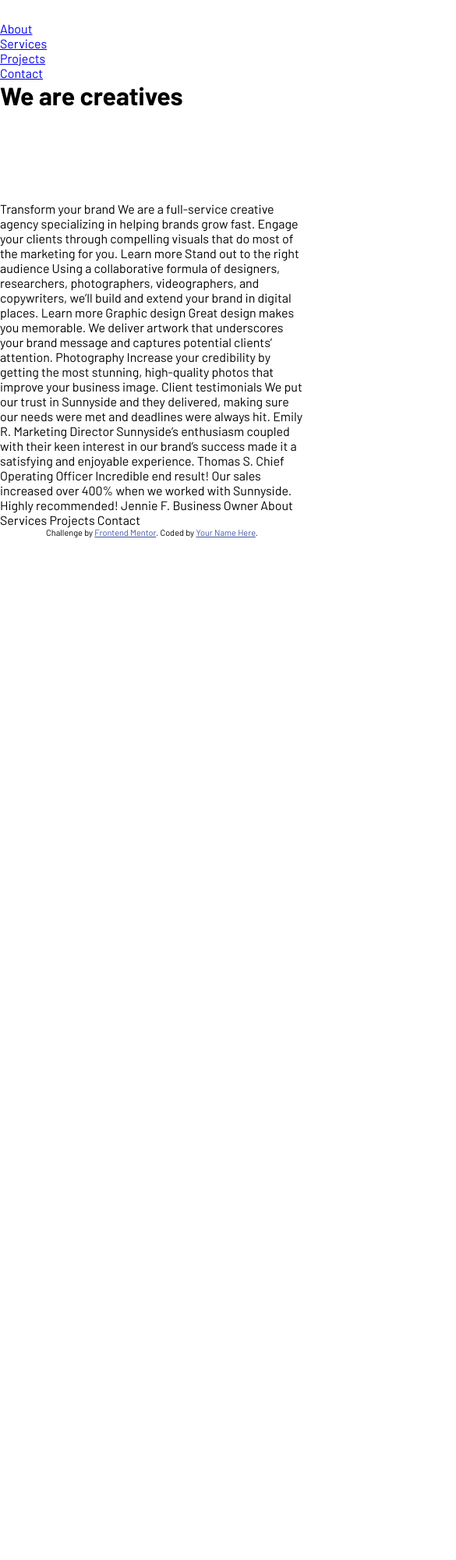
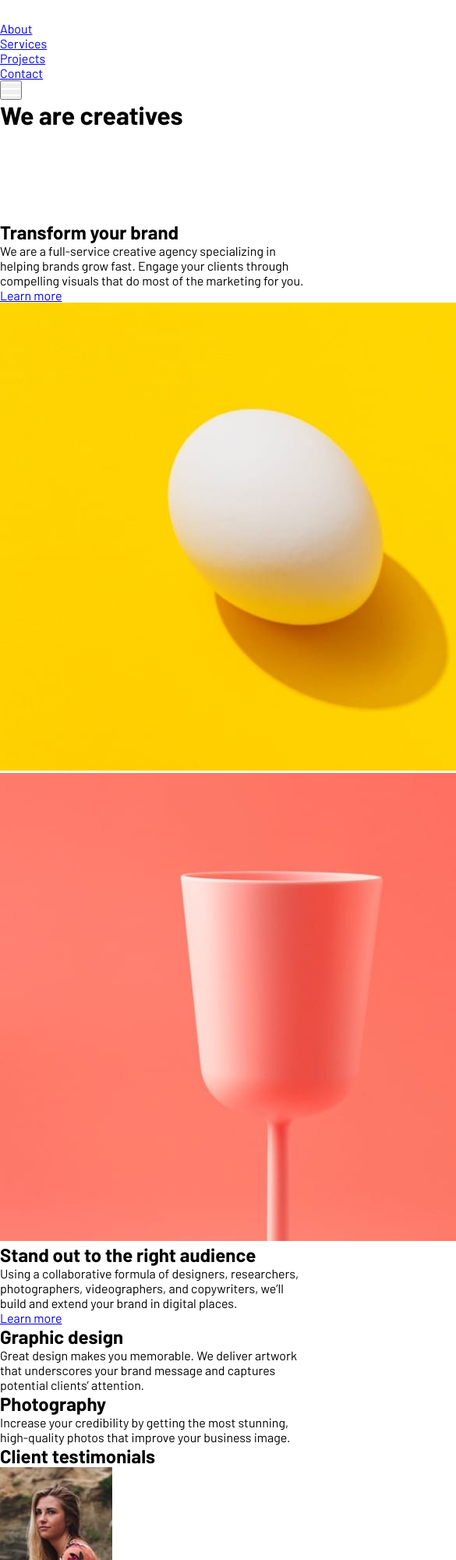
Before and after one commit to Master-X2000/Sunnyside_home_page, a plain HTML site: page index.html in a window 390 px wide. Shown: the top 2000 px of the page at 78% size, 585 px wide, since content can reach past the window. Before the commit the page ends 844 px from the top, so only its background shows below. Drawn offline with Linux system fonts and the light colour scheme.

Commit message:
Refactor HTML structure for header and main sections

```diff
--- a/index.html
+++ b/index.html
@@ -15,7 +15,8 @@
 
 <body>
 
-  <div class="nav_bar">
+  <header class="hero">
+    <nav class="nav_bar">
       <img src="./images/logo.svg" alt="" class="logo">
 
       <ul class="nav_bar_links">
@@ -24,57 +25,166 @@
         <li><a href="#">Projects</a></li>
         <li><a href="#">Contact</a></li>
       </ul>
-  </div>
 
-  <div class="hero">
+      <button class="menu_btn">
+        <img src="./images/icon-hamburger.svg" class="" alt="">
+      </button>
+
+    </nav>
+
     <h1 class="hero_heading">
       We are creatives
     </h1>
 
-    <img src="./images/icon-arrow-down.svg" alt="">
+
+    <img src="./images/icon-arrow-down.svg" class="arrow" alt="">
+  </header>
+
+  <main>
+    <section class="first">
+      <div class="left">
+        <div class="content">
+          <h2 class="transform">
+            Transform your brand
+          </h2>
+
+          <p class="note">
+            We are a full-service creative agency specializing in helping brands grow fast. Engage your clients through compelling visuals that do most of the marketing for you.
+          </p>
+
+          <a href="#" class="learn_more">Learn more</a>
+        </div>
       </div>
 
-  Transform your brand
+      <div class="right">
+        <img src="./images/desktop/image-transform.jpg" alt="">
+      </div>
+    </section>
 
-  We are a full-service creative agency specializing in helping brands grow fast.
-  Engage your clients through compelling visuals that do most of the marketing for you.
+    <section class="second">
+      <div class="left">
+        <img src="./images/desktop/image-stand-out.jpg" alt="">
+      </div>
 
-  Learn more
+      <div class="right">
+        <div class="content">
+          <h2 class="transform">
+            Stand out to the right audience
+          </h2>
 
-  Stand out to the right audience
+          <p class="note">
+            Using a collaborative formula of designers, researchers, photographers, videographers, and copywriters, we’ll build and extend your brand in digital places.
+          </p>
 
-  Using a collaborative formula of designers, researchers, photographers, videographers, and copywriters, we’ll build and extend your brand in digital places.
+          <a href="#" class="learn_more">Learn more</a>
+        </div>
+      </div>
+    </section>
 
-  Learn more
+    <section class="third">
+      <div class="left">
+        <div class="writing">
+          <h2>Graphic design</h2>
+          <p class="note">
+            Great design makes you memorable. We deliver artwork that underscores your brand message and captures potential clients’ attention.
+          </p>
+        </div>
+      </div>
 
-  Graphic design
-  Great design makes you memorable. We deliver artwork that underscores your brand message and captures potential clients’ attention.
+      <div class="right">
+        <div class="writing">
+          <h2>Photography</h2>
+          <p class="note">
+            Increase your credibility by getting the most stunning, high-quality photos that improve your business image.
+          </p>
+        </div>
+      </div>
+    </section>
 
-  Photography
-  Increase your credibility by getting the most stunning, high-quality photos that improve your business image.
+    <section class="testimonials">
+      <h2>Client testimonials</h2>
 
-  Client testimonials
+      <div class="testimonies">
+        <div class="testimonial testimonial_one">
+          <img src="./images/image-emily.jpg" alt="">
 
+          <p class="note">
             We put our trust in Sunnyside and they delivered, making sure our needs were met and deadlines were always hit.
-  Emily R.
-  Marketing Director
+          </p>
 
+          <div class="identity">
+            <span class="name">Emily R.</span>
+            <span class="role">Marketing Director</span>
+          </div>
+        </div>
+
+        <div class="testimonial testimonial_two">
+          <img src="./images/image-thomas.jpg" alt="">
+
+          <p class="note">
             Sunnyside’s enthusiasm coupled with their keen interest in our brand’s success made it a satisfying and enjoyable experience.
-  Thomas S.
-  Chief Operating Officer
+          </p>
 
+          <div class="identity">
+            <span class="name">Thomas S.</span>
+            <span class="role">Chief Operating Officer</span>
+          </div>
+        </div>
+
+        <div class="testimonial testimonial_three">
+          <img src="./images/image-jennie.jpg" alt="">
+
+          <p class="note">
             Incredible end result! Our sales increased over 400% when we worked with Sunnyside. Highly recommended!
-  Jennie F.
-  Business Owner
+          </p>
 
-  About
-  Services
-  Projects
-  Contact
+          <div class="identity">
+            <span class="name">Jennie F.</span>
+            <span class="role">Business Owner</span>
+          </div>
+        </div>
+      </div>
+
+    </section>
+
+    <section class="image_grid">
+      <div class="one"></div>
+      <div class="two"></div>
+      <div class="three"></div>
+      <div class="four"></div>
+    </section>
+  </main>
+
+  <footer>
+    <img src="./images/logo.svg" class="footer_logo" alt="">
+
+    <div class="footer_links">
+      <a href="#">About</a>
+      <a href="#">Services</a>
+      <a href="#">Projects</a>
+    </div>
+
+    <div class="contact_icons">
+      <a href="#" aria-label="Facebook">
+        <img src="./images/icon-facebook.svg" alt="">
+      </a>
+      <a href="#" aria-label="Instagram">
+        <img src="./images/icon-instagram.svg" alt="">
+      </a>
+      <a href="#" aria-label="Twitter">
+        <img src="./images/icon-twitter.svg" alt="">
+      </a>
+      <a href="#" aria-label="Pinterest">
+        <img src="./images/icon-pinterest.svg" alt="">
+      </a>
+    </div>
 
     <div class="attribution">
       Challenge by <a href="https://www.frontendmentor.io?ref=challenge" target="_blank">Frontend Mentor</a>.
-    Coded by <a href="#">Your Name Here</a>.
+      Coded by <a href="https://www.frontendmentor.io/profile/master-x2000">Odezime Excel Igbunu</a>.
     </div>
+  </footer>
+
+
 </body>
 </html>
```
Lines whose indentation alone changed are shown as unchanged.
